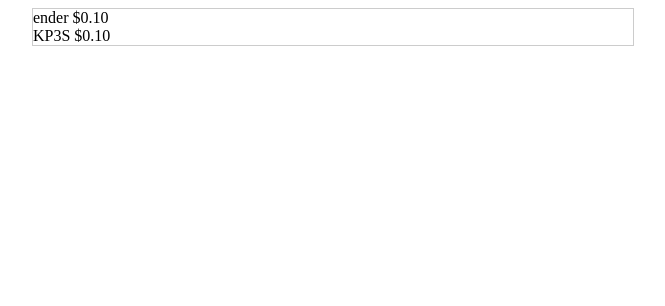
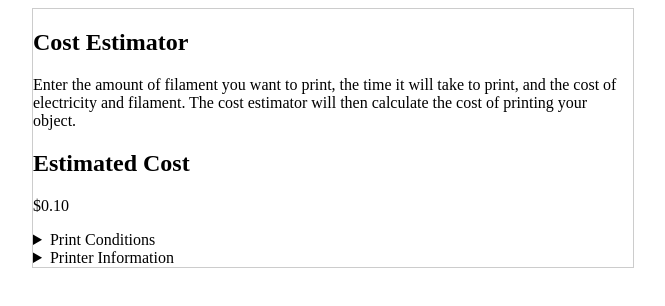
Before and after one commit to willuhmjs/printstimate, a SvelteKit app: page / in a window 1280 px wide. Shown: the top 306 px of the page, without its empty margins (307-972 px from the left). Built offline with nearby package versions, Linux system fonts and the light colour scheme.

Commit message:
feat: unstyled and working

```diff
--- a/src/lib/calculator.ts
+++ b/src/lib/calculator.ts
@@ -10,7 +10,7 @@ import type { PrintConditions, Printer } from './printers';
 export function estimateCost(conditions: PrintConditions, printer: Printer): number {
 	const filamentCost = (conditions.amountInGrams / 1000) * conditions.costOfFilament; // filament cost in dollars
 	const initialWarmUpCost =
-		(printer.warmUpWatts / 1000) * conditions.electricityCost * (printer.warmUpTime / 60); // warm-up cost in dollars
+		(printer.warmupWatts / 1000) * conditions.electricityCost * (conditions.warmupTime / 60); // warm-up cost in dollars
 	const electricityCostPerHour = (printer.printWatts / 1000) * conditions.electricityCost; // electricity cost per hour in dollars
 	const totalPrintTimeCost = electricityCostPerHour * conditions.printTime; // total electricity cost for print time in dollars
 	const totalCost = filamentCost + totalPrintTimeCost + initialWarmUpCost + conditions.otherCosts; // total cost in dollars
--- a/src/lib/printers.ts
+++ b/src/lib/printers.ts
@@ -4,13 +4,13 @@ export type PrintConditions = {
 	electricityCost: number;
 	costOfFilament: number;
 	otherCosts: number;
+	warmupTime: number;
 };
 
 export type Printer = {
 	name: string;
 	printWatts: number;
-	warmUpWatts: number;
-	warmUpTime: number;
+	warmupWatts: number;
 };
 
 export async function getPrinters() {
@@ -20,8 +20,7 @@ export async function getPrinters() {
 		printers.push({
 			name: module.name,
 			printWatts: module.printWatts,
-			warmUpWatts: module.warmUpWatts,
-			warmUpTime: module.warmUpTime
+			warmupWatts: module.warmUpWatts,
 		});
 	});
 	return Promise.all(printers);
--- a/src/lib/printers/ender.json
+++ b/src/lib/printers/ender.json
@@ -1,6 +1,5 @@
 {
 	"name": "ender",
 	"printWatts": 40,
-	"warmUpWatts": 40,
-	"warmUpTime": 5
+	"warmupWatts": 40
 }
--- a/src/lib/printers/kp3s.json
+++ b/src/lib/printers/kp3s.json
@@ -1,6 +1,5 @@
 {
 	"name": "KP3S",
 	"printWatts": 40,
-	"warmUpWatts": 40,
-	"warmUpTime": 5
+	"warmupWatts": 40
 }
--- a/src/routes/+page.svelte
+++ b/src/routes/+page.svelte
@@ -5,31 +5,100 @@
 
 	let conditions: PrintConditions = {
 		amountInGrams: 4,
-		printTime: 22 / 60,
+		printTime: .36,
+		warmupTime: 5,
 		electricityCost: 0.11,
 		costOfFilament: 25,
 		otherCosts: 0
 	};
+
+	let printer: Printer = {
+		name: 'Ender 3',
+		printWatts: 40,
+		warmupWatts: 10
+	};
 </script>
 
-<div class="wrapper">
-	{#await getPrinters()}
-		<div>loading...</div>
-	{:then printers}
-		{#each printers as printer}
-			<div>
-				{printer.name}
-				{formatCost(estimateCost(conditions, printer))}
-			</div>
-		{/each}
-	{/await}
-	<!-- has two inputs side by side for the amount in grams and print cost -->
-	<!-- accordion menu for other conditions (electricity cost and cost of filament) -->
-	<!-- accordion menu for choosing a printer. has a search bar -->
-</div>
+<main>
+	<section>
+		<h1>Cost Estimator</h1>
+		<p>
+			Enter the amount of filament you want to print, the time it will take to
+			print, and the cost of electricity and filament. The cost estimator will
+			then calculate the cost of printing your object.
+		</p>
+
+		<h2>Estimated Cost</h2>
+		<p>
+			{formatCost(estimateCost(conditions, printer))}
+		</p>
+	</section>
+
+	<details>
+		<summary>Print Conditions</summary>
+		<div>
+			<label for="amount-in-grams">Amount in grams</label>
+			<input
+				id="amount-in-grams"
+				type="number"
+				bind:value={conditions.amountInGrams}
+			/>
+
+			<label for="print-time">Print Time</label>
+			<input id="print-time" type="number" bind:value={conditions.printTime} />
+
+			<label for="warm-up-time">Warm Up Time</label>
+			<input
+				id="warm-up-time"
+				type="number"
+				bind:value={conditions.warmupTime}
+			/>
+
+			<label for="electricity-cost">Electricity Cost</label>
+			<input
+				id="electricity-cost"
+				type="number"
+				bind:value={conditions.electricityCost}
+			/>
+
+			<label for="cost-of-filament">Cost of Filament</label>
+			<input
+				id="cost-of-filament"
+				type="number"
+				bind:value={conditions.costOfFilament}
+			/>
+
+			<label for="other-costs">Other Costs</label>
+			<input id="other-costs" type="number" bind:value={conditions.otherCosts} />
+		</div>
+	</details>
+	<details>
+		<summary>Printer Information</summary>
+		<div>
+			<!-- name, printWatts, warmupWatts inputs -->
+			<label for="name">Name</label>
+			<input id="name" type="text" bind:value={printer.name} />
+
+			<label for="print-watts">Print Watts</label>
+			<input id="print-watts" type="number" bind:value={printer.printWatts} />
+
+			<label for="warmup-watts">Warmup Watts</label>
+			<input
+				id="warmup-watts"
+				type="number"
+				bind:value={printer.warmupWatts}
+			/>
+
+			<!-- search bar -->
+			<label for="search">Search</label>
+			<input id="search" type="text" />
+
+		</div>
+	</details>
+</main>
 
 <style>
-	.wrapper {
+	main {
 		margin: auto;
 		max-width: 600px;
 		border: 1px solid #ccc;
```
